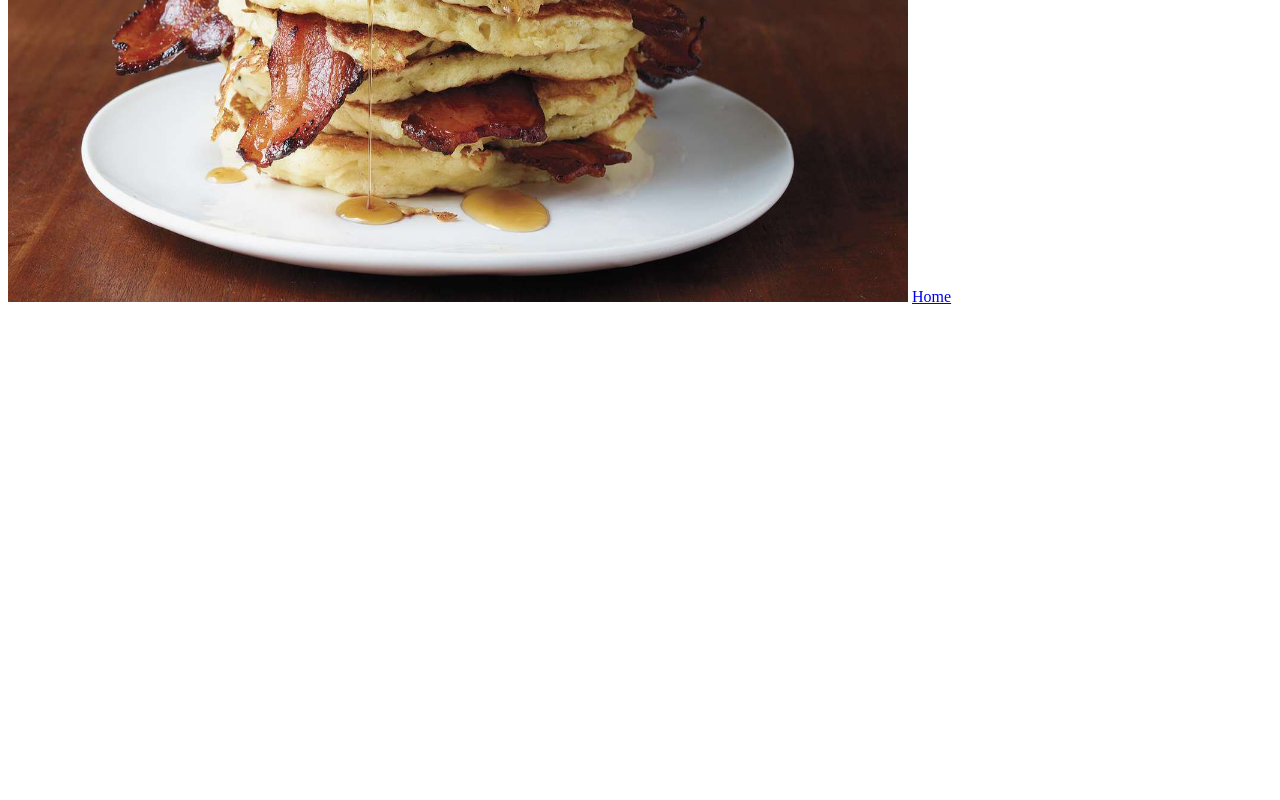
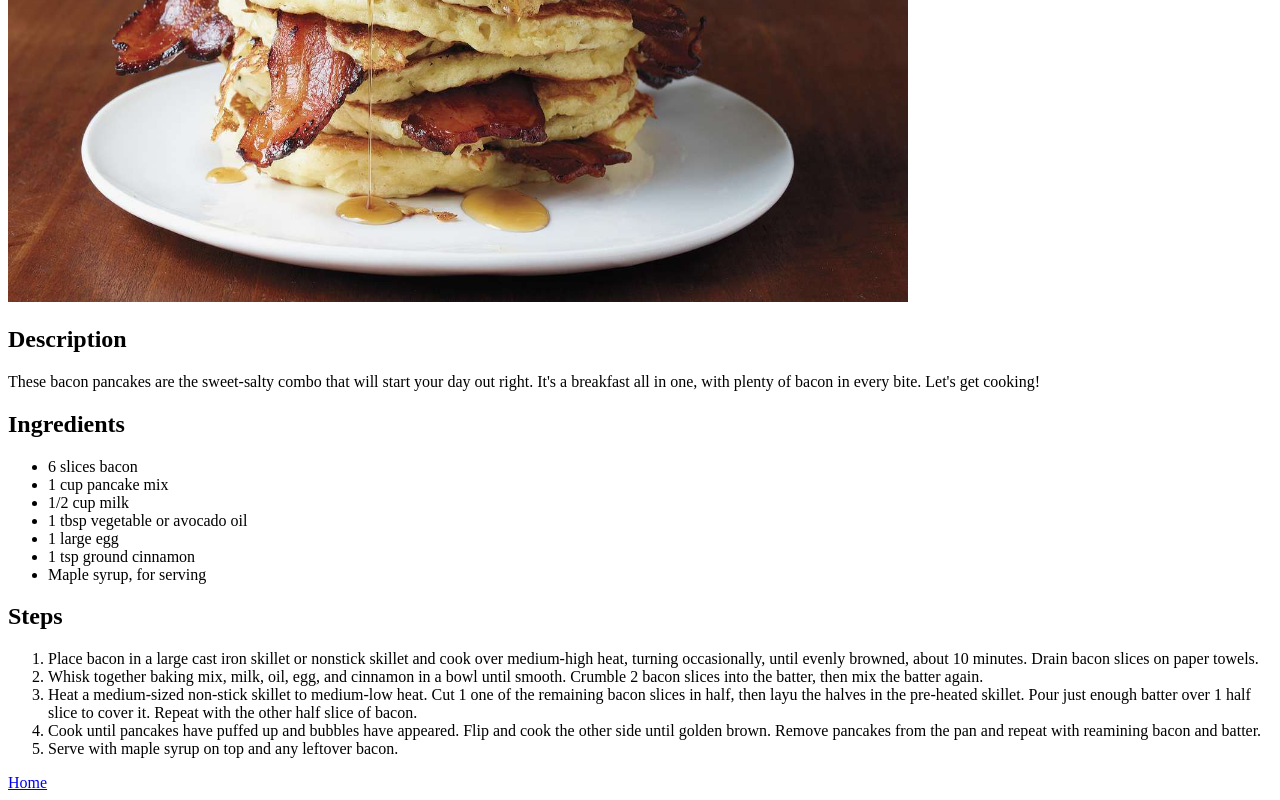
Before and after one commit to kara-alpha/odin-recipes, a plain HTML site: page recipes/bacon-pancakes.html in a window 1280 px wide. Shown: the part 378-1178 px from the top of the page. Before the commit the page ends 800 px from the top, so only its background shows below. Drawn offline with Linux system fonts and the light colour scheme.

Commit message:
Write bacon-pancakes.html
Added description, ingredients and steps
to bacon-pancakes.html, completing the page.

```diff
--- a/recipes/bacon-pancakes.html
+++ b/recipes/bacon-pancakes.html
@@ -9,7 +9,50 @@
       <img src="../img/bacon-pancakes.jpg"
       alt="A stack of pancakes interweaved with bacon."
       height="600" width="900">
-
+      <h2>Description</h2>
+      <p>These bacon pancakes are the sweet-salty combo that will
+         start your day out right. It's a breakfast all in one,
+         with plenty of bacon in every bite. Let's get cooking!</p>
+      <h2>Ingredients</h2>
+      <ul>
+         <li>6 slices bacon</li>
+         <li>1 cup pancake mix</li>
+         <li>1/2 cup milk</li>
+         <li>1 tbsp vegetable or avocado oil</li>
+         <li>1 large egg</li>
+         <li>1 tsp ground cinnamon</li>
+         <li>Maple syrup, for serving</li>
+      </ul>
+      <h2>Steps</h2>
+      <ol>
+         <li>
+            Place bacon in a large cast iron skillet
+            or nonstick skillet and cook over medium-high heat,
+            turning occasionally, until evenly browned, about
+            10 minutes. Drain bacon slices on paper towels.
+         </li>
+         <li>
+            Whisk together baking mix, milk, oil, egg, and
+            cinnamon in a bowl until smooth. Crumble 2 bacon
+            slices into the batter, then mix the batter again.
+         </li>
+         <li>
+            Heat a medium-sized non-stick skillet to medium-low
+            heat. Cut 1 one of the remaining bacon slices in half,
+            then layu the halves in the pre-heated skillet.
+            Pour just enough batter over 1 half slice to cover it.
+            Repeat with the other half slice of bacon.
+         </li>
+         <li>
+            Cook until pancakes have puffed up and bubbles have
+            appeared. Flip and cook the other side until golden
+            brown. Remove pancakes from the pan and repeat
+            with reamining bacon and batter.
+         </li>
+         <li>
+            Serve with maple syrup on top and any leftover bacon.
+         </li>
+      </ol>
       <a href="../index.html">Home</a>
    </body>
 </html>
```
